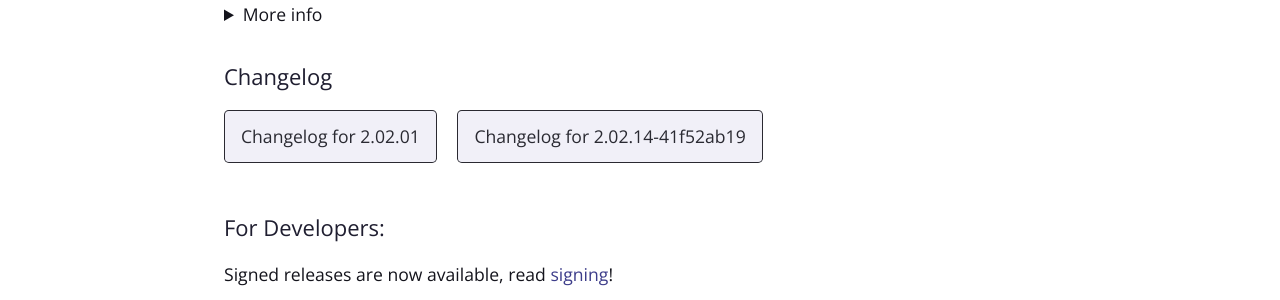
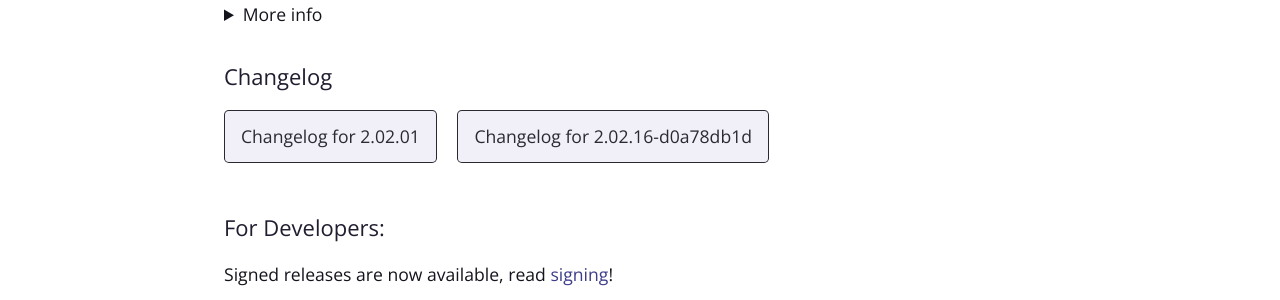
Before and after one commit to kami-blue/website, a Jekyll site: the page built from download.md, in a window 1280 px wide. Shown: the part 621-921 px from the top of the page. Built offline with Jekyll 4.4.1, drawn with Linux system fonts in a browser that asks for light colours.

Commit message:
[bump] Release 2.02.16-d0a78db1d

```diff
--- a/_config.yml
+++ b/_config.yml
@@ -7,12 +7,12 @@ github:
   website_url: https://github.com/kami-blue/website
   jar_url: https://github.com/kami-blue/client/releases/download/2.02.01/kamiblue-2.02.01.jar
   jar_sig_url: https://github.com/kami-blue/client/releases/download/2.02.01/kamiblue-2.02.01.jar.sig
-  beta_jar_url: https://github.com/kami-blue/nightly-releases/releases/download/2.02.14-41f52ab19/kamiblue-2.02.14-41f52ab19.jar
+  beta_jar_url: https://github.com/kami-blue/nightly-releases/releases/download/2.02.16-d0a78db1d/kamiblue-2.02.16-d0a78db1d.jar
 cur_ver: 2.02.01
-beta_ver: 2.02.14-41f52ab19
+beta_ver: 2.02.16-d0a78db1d
 discord_url: https://kamiblue.org/discord
 downloads_api_ver: v1
-build_number: 874
+build_number: 875
 theme: jekyll-theme-cayman
 gems:
   - jekyll-seo-tag
```
